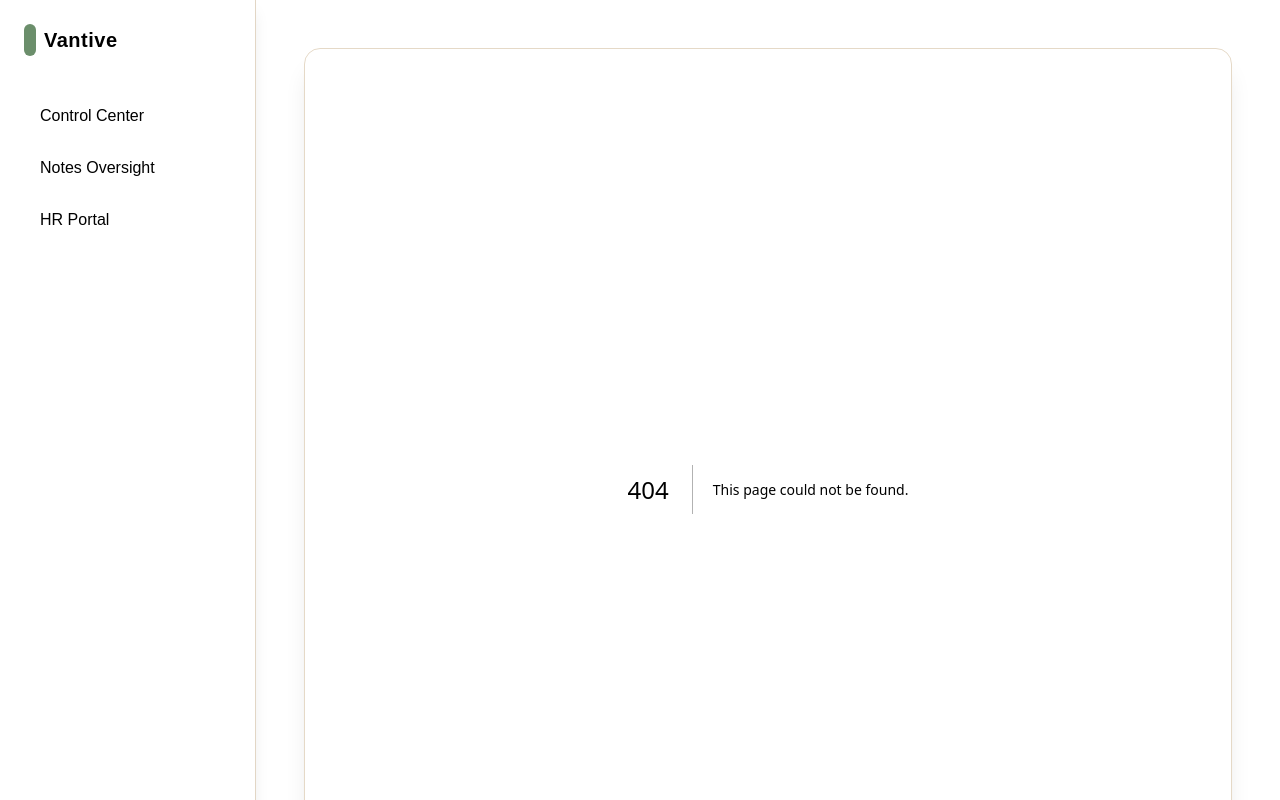
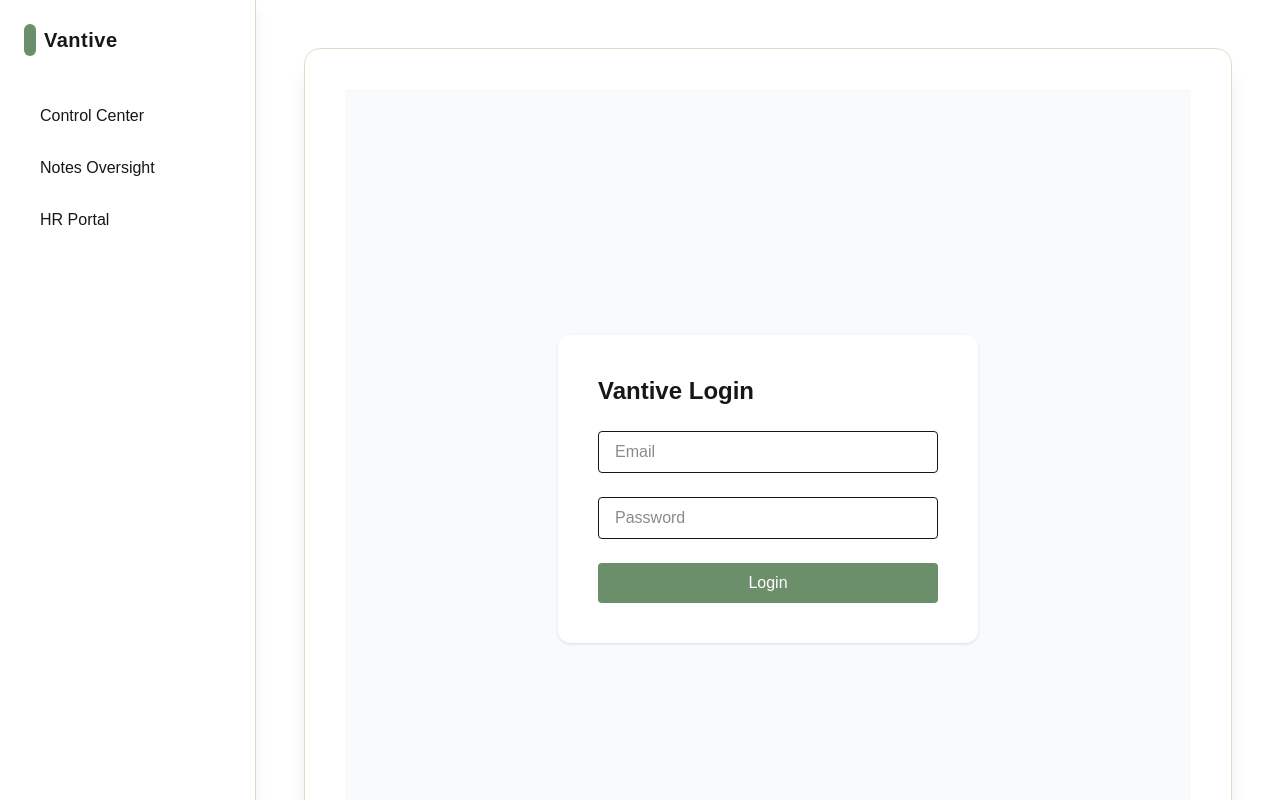
Before and after one commit to vantivehq/vantivehq, a Next.js app: page /login in a window 1280 px wide. Before the commit this address had no page. Shown: the top 800 px of the page. Built offline with nearby package versions, Linux system fonts and the light colour scheme; no server answers.

Commit message:
Add login page

```diff
--- /dev/null
+++ b/app/login/page.tsx
@@ -0,0 +1,76 @@
+"use client"
+
+import { useState } from "react"
+import { createClient } from "@supabase/supabase-js"
+import { useRouter } from "next/navigation"
+
+const supabase = createClient(
+ process.env.NEXT_PUBLIC_SUPABASE_URL!,
+ process.env.NEXT_PUBLIC_SUPABASE_ANON_KEY!
+)
+
+export default function LoginPage() {
+
+ const router = useRouter()
+
+ const [email, setEmail] = useState("")
+ const [password, setPassword] = useState("")
+ const [loading, setLoading] = useState(false)
+
+ const signIn = async () => {
+
+  setLoading(true)
+
+  const { error } = await supabase.auth.signInWithPassword({
+   email,
+   password
+  })
+
+  setLoading(false)
+
+  if (!error) {
+   router.push("/")
+  } else {
+   alert("Invalid login")
+  }
+
+ }
+
+ return (
+
+  <div className="flex items-center justify-center min-h-screen bg-gray-50">
+
+   <div className="bg-white p-10 rounded-xl shadow space-y-6 w-[420px]">
+
+    <h1 className="text-2xl font-semibold">
+     Vantive Login
+    </h1>
+
+    <input
+     placeholder="Email"
+     value={email}
+     onChange={(e) => setEmail(e.target.value)}
+     className="w-full border px-4 py-2 rounded"
+    />
+
+    <input
+     type="password"
+     placeholder="Password"
+     value={password}
+     onChange={(e) => setPassword(e.target.value)}
+     className="w-full border px-4 py-2 rounded"
+    />
+
+    <button
+     onClick={signIn}
+     className="bg-[#6B8E6B] text-white w-full py-2 rounded"
+    >
+     {loading ? "Signing In..." : "Login"}
+    </button>
+
+   </div>
+
+  </div>
+
+ )
+}
```
